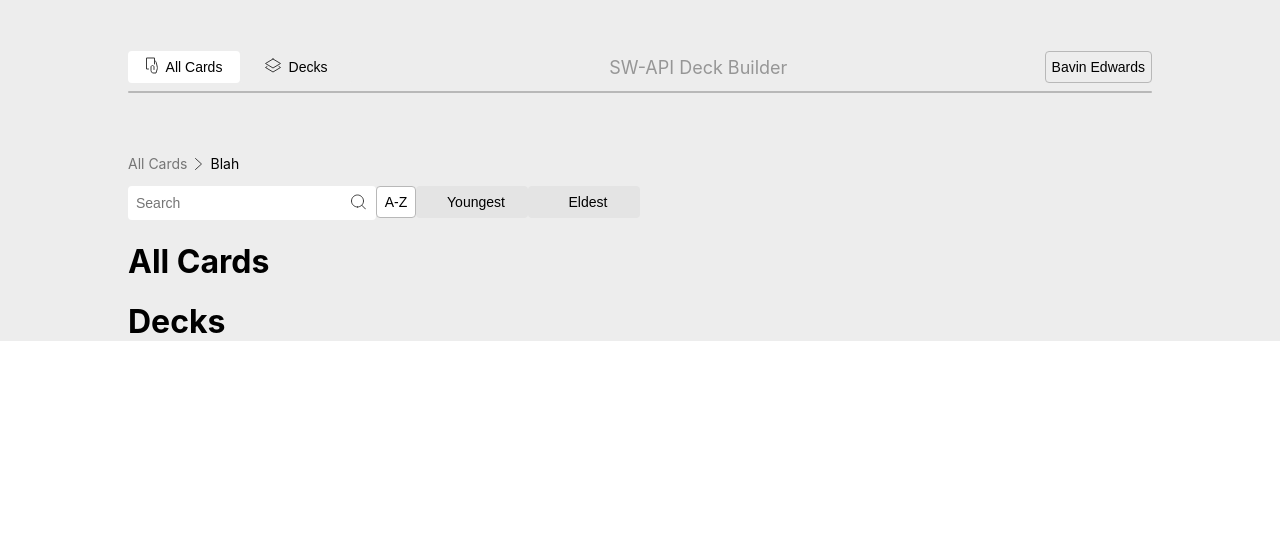
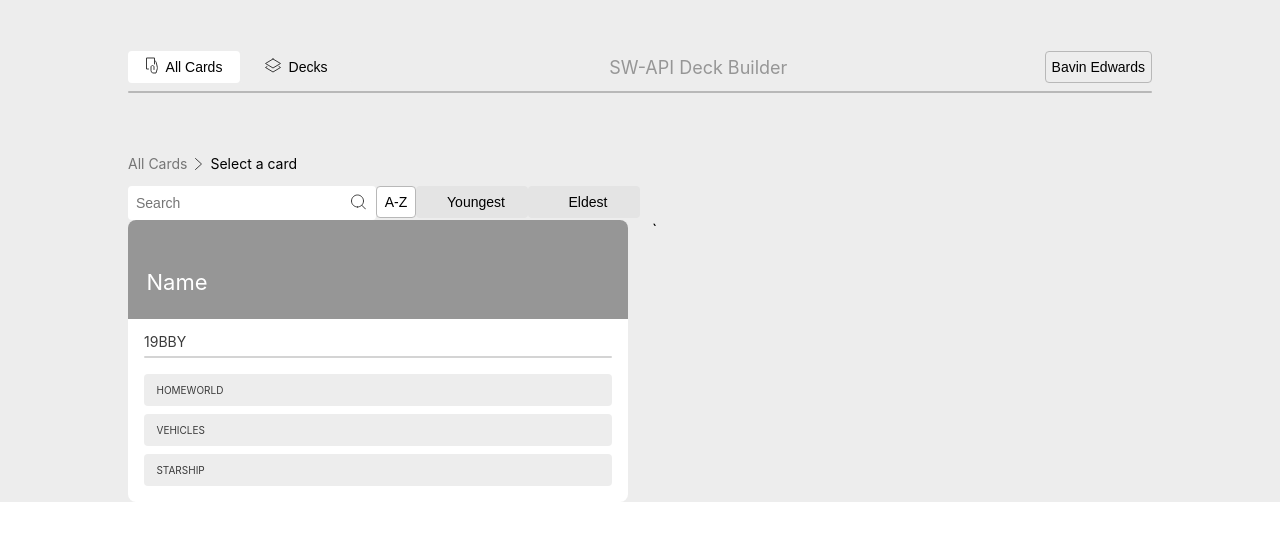
Before and after one commit to bolivthom/FreeLunch, a React (Create React App) app: page /all-cards in a window 1280 px wide. Shown: the top 540 px of the page. Built offline with nearby package versions, Linux system fonts and the light colour scheme.

Commit message:
cutting up the onions

```diff
--- a/src/App.css
+++ b/src/App.css
@@ -4,42 +4,90 @@
 
 /* Extra small devices (phones, 600px and down)*/
 @media only screen and (max-width: 600px) {
-  .sub-nav {
+  .sub-nav, .deck-sub-nav {
     width: 100%;
     display: flex;
     flex-direction: row;
     justify-content: space-between;
   }
 
+  .deck-sub-nav .search-container .image {
+    left: 95%;
+  }
+
   #header-title {
       display: none;
   }
+
+  .grid {
+    width: 100%;
+}
+.card {
+    height: 282px;
+    width: 100%;
+    border-radius: 8px;
+    background-color: #FFFFFF;
+    margin-bottom: 24px;
+}
 }
 
 /* Small devices (portrait tablets and large phones, 600px and up)*/
 @media only screen and (min-width: 600px) {
-  .sub-nav {
+  .sub-nav, .deck-sub-nav {
     width: 100%;
     display: flex;
     flex-direction: row;
     justify-content: space-between;
   }
 
+  .deck-sub-nav .search-container .image {
+    left: 95%;
+  }
+
   #header-title {
       display: none;
   }
+
+  .grid {
+    width: 100%;
+}
+.card {
+    height: 282px;
+    width: 100%;
+    border-radius: 8px;
+    background-color: #FFFFFF;
+    margin-bottom: 24px;
+}
 }
 
 /* Medium devices (landscape tablets, 768px and up)*/
 @media only screen and (min-width: 768px) {
- .sub-nav {
+ .sub-nav, .deck-sub-nav {
     width: 100%;
     display: flex;
     flex-direction: row;
     justify-content: space-between;
   }
+
+  .deck-sub-nav .search-container .image {
+    left: 95%;
+  }
+
   #header-title {
     display: block;
+}
+
+.grid {
+  grid-template-columns: 1fr 1fr;
+  display: grid;
+  grid-gap: 24px;
+  grid-template-columns: repeat( auto-fit, minmax(250px, auto) );
+
+}
+.card {
+  height: 282px;
+  width: 100%;
+  margin-bottom: 0px;
 }
 }
 
@@ -50,6 +98,24 @@
     display: flex;
     flex-direction: row;
     justify-content: space-between;
+  }
+
+  .deck-sub-nav {
+    display: flex;
+    flex-direction: row;
+    justify-content: space-between;
+  }
+
+  .deck-sub-nav .input {
+    width: 100%
+  }
+
+  .deck-sub-nav .search-container {
+    width: 50%;
+  }
+
+  .deck-sub-nav .search-container .image {
+    left: 95%;
   }
 
   #header-title {
@@ -145,3 +211,99 @@ textarea:focus,
 button:focus {
     outline: none;
 }
+
+/*---------- Cards -----------*/
+.card {
+  height: 282px;
+  width: 100%;
+  border-radius: 8px;
+  background-color: #FFFFFF;
+}
+
+.card-header {
+  background-color: #969696;
+  height: 90px;
+  border-top-left-radius: 8px;
+  border-top-right-radius: 8px;
+  padding-left: 18.5px;
+  padding-top: 16.5px;
+}
+
+.card-content {
+  background-color: #FFFFFF;
+  padding-left: 16px;
+  padding-right: 16px;
+}
+
+.content-header {
+  display: flex;
+  flex-direction: row;
+  justify-content: space-between;
+  margin-top: -8px;
+  margin-bottom: -16px;
+}
+
+.card-name {
+  font-style: normal;
+  font-weight: normal;
+  font-size: 22px;
+  color: #FFFF;
+  margin-top: 32.5px;
+}
+
+.card-content-row {
+  background-color: #EDEDED;
+  height: 32px;
+  border-radius: 4px;
+  display: flex;
+  flex-direction: row;
+  justify-content: space-between;
+  margin-top: 8px;
+  padding-left: 8px;
+  padding-right: 8px;
+}
+
+.card-content-row p {
+  font-size: 10px;
+}
+
+.content-header p {
+  font-size: 14px;
+}
+
+#card-hr {
+  background: #D4D4D4;
+  border-radius: 2px;
+  height: 2px;
+  border: 0;
+  box-shadow: none;
+  margin-bottom: 16px;
+}
+
+.card-icon-group {
+  display: flex;
+  flex-direction: row;
+  justify-content: center;
+  align-items: center;
+}
+
+.card-icon-group p {
+  color: #757575;
+  margin-left: 4.5px;
+}
+
+.card-icon-group-header p {
+  font-size: 14px;
+  color: #757575;
+}
+
+.card-icon-group-header {
+  display: flex;
+  flex-direction: row;
+  justify-content: center;
+  align-items: center;
+}
+
+.card-content-row p,.content-header p {
+  color: #3B3B3B;
+}
--- /dev/null
+++ b/src/components/base/cards/AllCards/AllCardsTemplate.js
@@ -0,0 +1,41 @@
+import React, { useEffect, useState } from "react";
+import Hook from "../../../../hooks/api/index"
+//Icons
+//import { ReactComponent as ArrowRightIcon } from "../../assets/arrowright.svg";
+
+function AllCardsTemplate() {
+    return (
+        <div class="grid">
+            <div class="card">
+                <div class="card-header">
+                    <h3 class="card-name" id="blah">Name</h3>
+                </div>
+                <div class="card-content">
+                    <div class="content-header">
+                        <div class="card-icon-group-header">
+                            <p>19BBY</p>
+                        </div>
+                    </div>
+                    <hr id="card-hr" />
+                    <div class="card-content-row">
+                        <div class="card-icon-group">
+                            <p class="card-text">HOMEWORLD</p>
+                        </div>
+                    </div>
+                    <div class="card-content-row">
+                        <div class="card-icon-group">
+                            <p class="card-text">VEHICLES</p>
+                        </div>
+                    </div>
+                    <div class="card-content-row">
+                        <div class="card-icon-group">
+                            <p class="card-text">STARSHIP</p>
+                        </div>
+                    </div>
+                </div>
+            </div>`
+        </div>
+    );
+}
+
+export default AllCardsTemplate;
--- a/src/components/layout/DefaultLayout.js
+++ b/src/components/layout/DefaultLayout.js
@@ -18,9 +18,8 @@ function DefaultLayout() {
             <AppBreadCrumbs
                 ParentTitle={"All Cards"}
                 ParentTitleStyle={{ color: '#757575', marginRight: '8px', fontSize: '14px' }}
-                ChildTitle={"Blah"}
+                ChildTitle={"Select a card"}
                 ChildTitleStyle={{ marginLeft: '8px', fontSize: '14px' }} />
-            <AppCardControls />
             <AppContent/>
         </div>
     );
--- a/src/components/sections/AppContent.js
+++ b/src/components/sections/AppContent.js
@@ -14,11 +14,11 @@ function AppContent() {
             {
                 routes.map((route, index) => {
                     const Component = route.component
-                    const isActive = window.location.pathname === route.path;
+                    const ActiveRoute = window.location.pathname === route.path;
 
                     return (
                         <div>
-                            {Component}
+                            {ActiveRoute && Component}
                         </div>
                     )
                 })
--- /dev/null
+++ b/src/components/sections/AppDeckListControls.js
@@ -0,0 +1,17 @@
+import * as React from "react";
+
+//Components
+import Searchbar from "../base/inputs/Searchbar";
+import AppSecondaryButton from "../base/buttons/AppSecondayButton";
+
+function AppDeckListControls() {
+    return (
+        <div className="deck-sub-nav">
+            <Searchbar />
+            <AppSecondaryButton Title={"+"} BackgroundColor={"#FFFFFF"} />
+        </div>
+
+    );
+}
+
+export default AppDeckListControls;
--- a/src/views/base/AllCards.js
+++ b/src/views/base/AllCards.js
@@ -1,9 +1,12 @@
 import * as React from "react";
+import AppCardControls from "../../components/sections/AppCardListControls";
+import AllCardsTemplate from "../../components/base/cards/AllCards/AllCardsTemplate";
 
 function AllCards() {
     return (
         <div>
-            <h1>All Cards</h1>
+            <AppCardControls />
+            <AllCardsTemplate/>
         </div>
     );
 }
--- a/src/views/base/Decks.js
+++ b/src/views/base/Decks.js
@@ -1,9 +1,10 @@
 import * as React from "react";
+import AppDeckListControls from "../../components/sections/AppDeckListControls";
 
 function Decks() {
     return (
         <div>
-            <h1>Decks</h1>
+            <AppDeckListControls/>
         </div>
     );
 }
```
Also changed, not shown: src/hooks/api/index.js (added, +11 -0 lines), src/components/base/cards/AllCards/CardDetail.js (added), src/components/base/cards/Decks/CardsOfADeck.js (added), src/components/base/cards/Decks/Decks.js (added).
